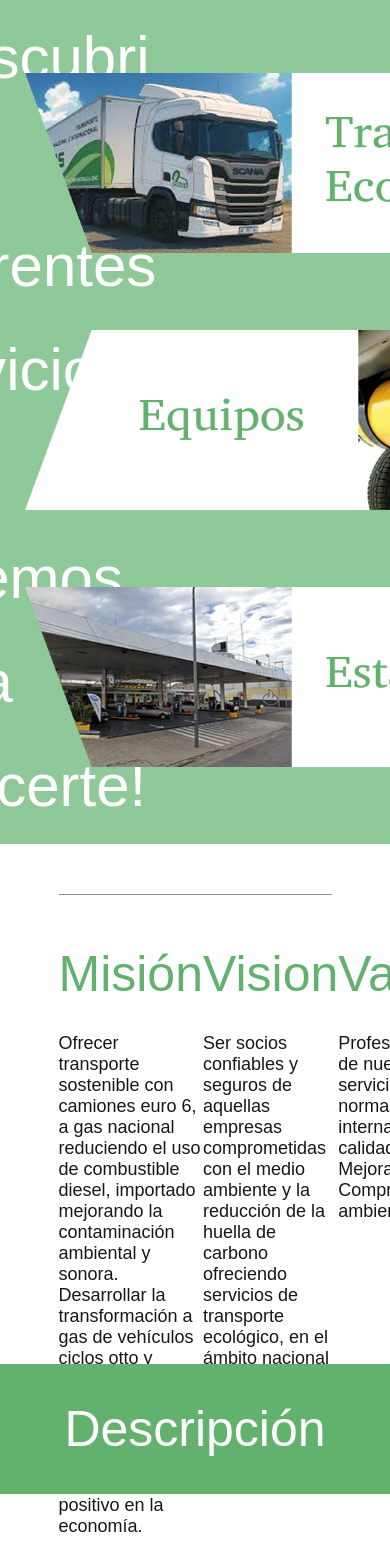
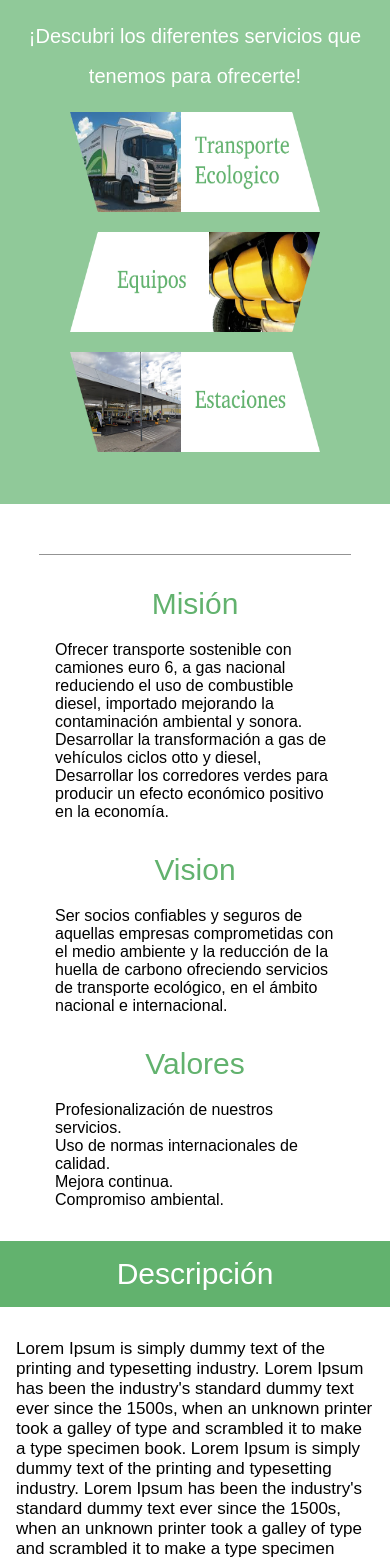
Before and after one commit to IvanDerlich/esigas, a Next.js app: page / in a window 390 px wide. Shown: the top 1560 px of the page. Built offline with nearby package versions, Linux system fonts and the light colour scheme; a web font is replaced by a local one.

Commit message:
Agregado de media query

```diff
--- a/src/app/page.module.css
+++ b/src/app/page.module.css
@@ -1,4 +1,4 @@
-.container_ppl{
+.container_ppl {
   display: flex;
   justify-content: center;
   flex-direction: column;
@@ -11,10 +11,9 @@
   background-color: #62B26EB3;
   display: flex;
   justify-content: center;
-
 }
 
-.container_title{
+.container_title {
   width: 30%;
   height: 100vh;
   display: flex;
@@ -22,14 +21,14 @@
   flex-direction: column;
 }
 
-.title{
+.title {
   color: white;
   font-size: 60px;
   line-height: 104px;
   font-weight: 100;
 }
 
-.container_img{
+.container_img {
   width: 40%;
   height: 100vh;
   display: flex;
@@ -38,19 +37,19 @@
   align-items: center;
 }
 
-.transporte{
+.transporte {
   width: 100px;
 }
 
-.equipos{
+.equipos {
   width: 100px;
 }
 
-.estaciones{
+.estaciones {
   width: 100px;
 }
 
-.container_p{
+.container_p {
   height: 470px;
   width: 70%;
   margin-top: 50px;
@@ -58,36 +57,39 @@
   border-top: 1px #939393 solid;
   display: flex;
   justify-content: space-evenly;
-  align-items:flex-start;
+  align-items: flex-start;
 }
 
-.mision{
+.mision {
   width: 300px;
   font-size: 18px;
+  color: black;
 }
 
-.vision{
+.vision {
   width: 300px;
   font-size: 18px;
+  color: black;
 }
 
-.valores{
+.valores {
   width: 300px;
   font-size: 18px;
+  color: black;
 }
 
-.subtitle{
+.subtitle {
   color: #62B26E;
   font-size: 50px;
   text-align: center;
   padding-bottom: 30px;
 }
 
-.container_ppl_descripcion{
+.container_ppl_descripcion {
   width: 100%;
 }
 
-.container_h2{
+.container_h2 {
   height: 130px;
   background-color: #62B26E;
   display: flex;
@@ -95,13 +97,13 @@
   align-items: center;
 }
 
-.title_h2{
+.title_h2 {
   color: white;
   font-size: 50px;
   font-weight: 100;
 }
 
-.container_descripcion{
+.container_descripcion {
   display: flex;
   justify-content: center;
   align-items: center;
@@ -109,12 +111,13 @@
   height: 600px;
 }
 
-.descripcion{
+.descripcion {
   width: 30%;
   font-size: 19px;
+  color: black;
 }
 
-.footer{
+.footer {
   width: 100%;
   height: 80px;
   background-color: black;
@@ -123,13 +126,282 @@
   align-items: center;
 }
 
-.footer_p{
+.footer_p {
   color: white;
   font-size: 12px;
 }
 
-.footer_text{
+.footer_text {
   width: 40%;
   display: flex;
   justify-content: space-evenly;
 }
+
+@media (min-width: 320px) and (max-width: 768px) {
+  .home {
+    flex-direction: column;
+    align-items: center;
+    height: auto;
+    padding: 1rem;
+  }
+
+  .container_title {
+    width: 100%;
+    height: auto;
+    text-align: center;
+    align-items: center;
+    padding-bottom: 1rem;
+  }
+
+  .title {
+    font-size: 20px;
+    line-height: 40px;
+  }
+
+  .container_img {
+    width: 100%;
+    height: auto;
+    flex-direction: row;
+    flex-wrap: wrap;
+    gap: 1rem;
+    justify-content: center;
+    margin-bottom: 2rem;
+  }
+
+  .transporte,
+  .equipos,
+  .estaciones {
+    width: 80px;
+  }
+
+  .img_home {
+    width: 250px;
+    height: 100px;
+  }
+
+  .container_p {
+    flex-direction: column;
+    width: 80%;
+    padding: 2rem 1rem;
+    gap: 2rem;
+    height: auto;
+  }
+
+  .mision,
+  .vision,
+  .valores {
+    width: 100%;
+    font-size: 16px;
+  }
+
+  .subtitle {
+    font-size: 30px;
+    padding-bottom: 20px;
+  }
+
+  .container_h2 {
+    height: auto;
+    padding: 1rem;
+  }
+
+  .title_h2 {
+    font-size: 30px;
+  }
+
+  .container_descripcion {
+    flex-direction: column;
+    gap: 2rem;
+    height: auto;
+    padding: 2rem 1rem;
+  }
+
+  .img_descripcion {
+    height: 350px;
+    width: 300px;
+  }
+
+  .descripcion {
+    width: 100%;
+    font-size: 17px;
+  }
+
+  .footer {
+    flex-direction: column;
+    height: auto;
+    gap: 1rem;
+    padding: 1rem 0;
+  }
+
+  .footer_text {
+    width: 100%;
+    justify-content: space-around;
+    flex-wrap: wrap;
+  }
+}
+
+@media (min-width: 769px) and (max-width: 1024px) {
+  .home {
+    flex-direction: column;
+    align-items: center;
+    height: 100vh;
+  }
+
+  .img_home {
+    height: 160px;
+    width: 580px;
+  }
+
+  .container_title {
+    width: 90%;
+    text-align: center;
+    align-items: center;
+  }
+
+  .title {
+    font-size: 45px;
+    line-height: 60px;
+  }
+
+  .container_img {
+    width: 80%;
+    height: auto;
+    flex-direction: row;
+    justify-content: center;
+    flex-wrap: wrap;
+    gap: 2rem;
+    margin: 2rem 0;
+  }
+
+  .transporte,
+  .equipos,
+  .estaciones {
+    width: 90px;
+  }
+
+  .container_p {
+    flex-direction: column;
+    align-items: center;
+    width: 80%;
+    padding: 2rem;
+    gap: 2rem;
+    height: auto;
+  }
+
+  .mision,
+  .vision,
+  .valores {
+    width: 80%;
+    font-size: 17px;
+    text-align: center;
+  }
+
+  .subtitle {
+    font-size: 40px;
+  }
+
+  .container_h2 {
+    padding: 2rem;
+    height: auto;
+  }
+
+  .title_h2 {
+    font-size: 40px;
+  }
+
+  .container_descripcion {
+    flex-direction: column;
+    gap: 2rem;
+    height: auto;
+    padding: 2rem;
+  }
+
+  .descripcion {
+    width: 80%;
+    font-size: 18px;
+    text-align: center;
+  }
+
+  .footer {
+    flex-direction: column;
+    padding: 2rem 0;
+    gap: 1rem;
+    height: auto;
+  }
+
+  .footer_text {
+    width: 100%;
+    justify-content: center;
+    gap: 2rem;
+  }
+}
+
+@media (min-width: 1025px) and (max-width: 1400px) {
+  .container_title {
+    width: 40%;
+  }
+
+  .title {
+    font-size: 50px;
+    line-height: 70px;
+  }
+
+  .container_img {
+    width: 50%;
+    gap: 2rem;
+  }
+
+  .transporte,
+  .equipos,
+  .estaciones {
+    width: 90px;
+  }
+
+  .container_p {
+    width: 90%;
+    gap: 2rem;
+    padding-top: 40px;
+    margin-top: 40px;
+  }
+
+  .mision,
+  .vision,
+  .valores {
+    width: 250px;
+    font-size: 17px;
+  }
+
+  .subtitle {
+    font-size: 45px;
+    padding-bottom: 20px;
+  }
+
+  .container_h2 {
+    height: auto;
+    padding: 1.5rem;
+  }
+
+  .title_h2 {
+    font-size: 45px;
+  }
+
+  .container_descripcion {
+    gap: 3rem;
+    padding: 2rem;
+    height: auto;
+    flex-wrap: wrap;
+  }
+
+  .descripcion {
+    width: 40%;
+    font-size: 18px;
+  }
+
+  .footer {
+    padding: 1.5rem 0;
+  }
+
+  .footer_text {
+    width: 60%;
+    justify-content: space-evenly;
+  }
+}
--- a/src/app/page.tsx
+++ b/src/app/page.tsx
@@ -18,13 +18,13 @@ export default function Home() {
         </div>
         <div className={styles.container_img}>
           <Link href={"https://transporteecologico.com.ar"}>
-            <Image src="/image/transporte.png" alt="Transporte" width={600} height={180} />
+            <Image className={styles.img_home} src="/image/transporte.png" alt="Transporte" width={600} height={180} />
           </Link>
           <Link href={"https://transporteecologico.com.ar"}>
-            <Image src="/image/equipos.png" alt="Equipos" width={600} height={180} />
+            <Image className={styles.img_home} src="/image/equipos.png" alt="Equipos" width={600} height={180} />
           </Link>
           <Link href={"https://transporteecologico.com.ar"}>
-            <Image src="/image/estaciones.png" alt="Estaciones" width={600} height={180} />
+            <Image className={styles.img_home} src="/image/estaciones.png" alt="Estaciones" width={600} height={180} />
           </Link>
         </div>
       </div>
@@ -41,10 +41,10 @@ export default function Home() {
         </div>
         <div className={styles.valores}>
           <p className={`${abyssinica.className} ${styles.subtitle}`}>Valores</p>
-          <p className={abyssinica.className}>Profesionalización de nuestros servicios
+          <p className={abyssinica.className}>Profesionalización de nuestros servicios.<br />
             Uso de normas internacionales de calidad.<br />
-            Mejora continua<br />
-            Compromiso ambiental</p>
+            Mejora continua.<br />
+            Compromiso ambiental.</p>
         </div>
       </div>
       <div className={styles.container_ppl_descripcion}>
@@ -55,7 +55,7 @@ export default function Home() {
           <p className={`${abyssinica.className} ${styles.descripcion}`}>Lorem Ipsum is simply dummy text of the printing and typesetting industry. Lorem Ipsum has been the industry's standard dummy text ever since the 1500s, when an unknown printer took a galley of type and scrambled it to make a type specimen book.
             Lorem Ipsum is simply dummy text of the printing and typesetting industry. Lorem Ipsum has been the industry's standard dummy text ever since the 1500s, when an unknown printer took a galley of type and scrambled it to make a type specimen book.
             Lorem Ipsum is simply dummy text of the printing and typesetting industry. Lorem Ipsum has been the industry's standard dummy text ever since the 1500s, when an unknown printer took a galley of type and scrambled it to make a type specimen book.</p>
-          <Image src="/image/descripcion_img.jpg" alt="Descripcion" width={400} height={400} />
+          <Image className={styles.img_descripcion} src="/image/descripcion_img.jpg" alt="Descripcion" width={400} height={400} />
         </div>
       </div>
       <footer className={styles.footer}>
```
